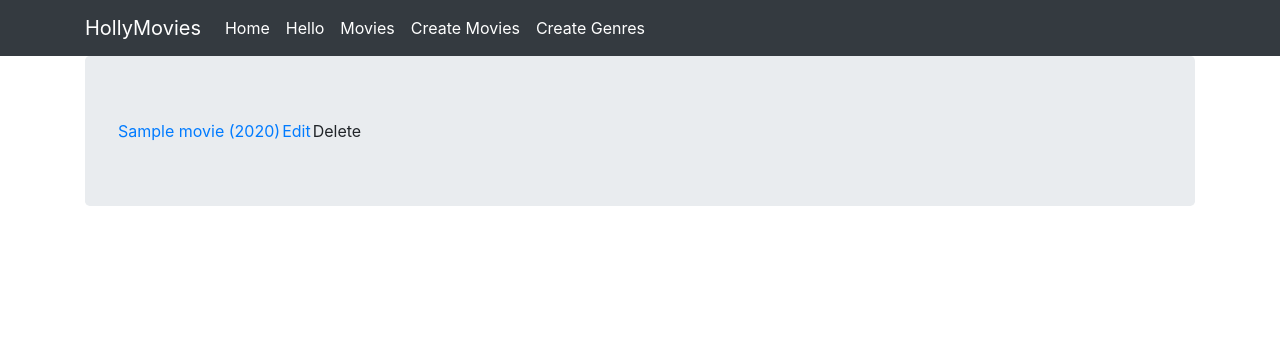
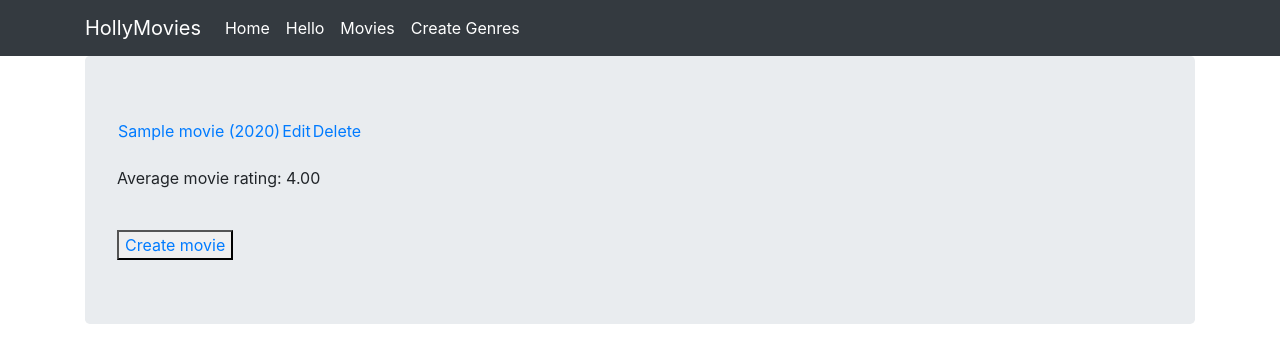
Before and after one commit to silox/sda-backend, a Django app: page /movie/ in a window 1280 px wide. Shown: the top 363 px of the page. Run offline with Django 4.2, Linux system fonts and the light colour scheme; tables that the repository leaves empty hold one stand-in row (values such as "Sample post"); some libraries are stand-ins or nearby versions.

Commit message:
Add average movie rating to view

```diff
--- a/sda_tutorial/urls.py
+++ b/sda_tutorial/urls.py
@@ -19,7 +19,7 @@ from django.urls import path
 
 from viewer.models import Genre, Movie
 from viewer.views import (
-    MovieListView, average_rating, hello, index, MovieCreateView, GenreCreateView, MovieUpdateView,
+    MovieListView, hello, index, MovieCreateView, GenreCreateView, MovieUpdateView,
     GenreUpdateView, MovieDeleteView, GenreDeleteView, MovieDetailView
 )
 
@@ -35,7 +35,6 @@ urlpatterns = [
     path('movie/create', MovieCreateView.as_view(), name='movie_create'),
     path('movie/update/<pk>', MovieUpdateView.as_view(), name='movie_update'),
     path('movie/delete/<pk>', MovieDeleteView.as_view(), name='movie_delete'),
-    path('movies/average-rating/', average_rating, name='average_rating'),
     path('genre/create/', GenreCreateView.as_view(), name='genre_create'),
     path('genre/update/<pk>', GenreUpdateView.as_view(), name='genre_update'),
     path('genre/delete/<pk>', GenreDeleteView.as_view(), name='genre_delete'),
--- a/viewer/templates/movie_detail.html
+++ b/viewer/templates/movie_detail.html
@@ -2,7 +2,10 @@
 
 {% block content %}
     <a href="{% url 'movie_list' %}">< Back to movie list</a>
+    <br><br><br>
+    <h2>{{ object.title }} ({{ movie.released.year }})</h2>
     <hr>
-    <p><b>{{ object.title }}</b> ({{ movie.released.year }})</p>
     <p>Genre: {{ movie.genre.name }}</p>
+    <p>Rating: {{ movie.rating }}</p>
+    <p>Description: {{ movie.description }}</p>
 {% endblock %}
--- a/viewer/templates/movie_list.html
+++ b/viewer/templates/movie_list.html
@@ -7,9 +7,13 @@
       <tr>
         <td><a href="{% url 'movie_detail' movie.pk %}">{{ movie.title }} ({{ movie.released.year }})</a></td>
         <td><a href="{% url 'movie_update' movie.pk %}">Edit</a></td>
-        <td>Delete</td>
+        <td><a href="{% url 'movie_delete' movie.pk %}">Delete</a></td>
       </tr>
     {% endfor %}
     </tbody>
   </table>
+  <br>
+  <p>Average movie rating: {{ average_rating }}</p>
+  <br>
+  <button><a href="{% url 'movie_create' %}">Create movie</a></button>
 {% endblock %}
--- a/viewer/templates/navbar.html
+++ b/viewer/templates/navbar.html
@@ -18,9 +18,6 @@
                 <a class="nav-item nav-link active" href="{% url 'movie_list' %}">
                     Movies
                 </a>
-                <a class="nav-item nav-link active" href="{% url 'movie_create' %}">
-                    Create Movies
-                </a>
                 <a class="nav-item nav-link active" href="{% url 'genre_create' %}">
                     Create Genres
                 </a>
--- a/viewer/views.py
+++ b/viewer/views.py
@@ -1,22 +1,13 @@
 import logging
 
-from django.http import HttpResponse
 from django.shortcuts import render
 from django.urls import reverse, reverse_lazy
-from django.views.generic import ListView, FormView, CreateView, UpdateView, DeleteView, DetailView
+from django.views.generic import ListView, CreateView, UpdateView, DeleteView, DetailView
 
 from viewer.forms import MovieForm, GenreForm
 from viewer.models import Movie, Genre
 
 logger = logging.getLogger(__name__)
-
-
-def average_rating(request):
-    movies = Movie.objects.all()
-    return HttpResponse(
-        f'Average rating: {sum(movie.rating for movie in movies) / len(movies)}',
-        content_type='text/plain'
-    )
 
 
 def hello(request, s0):
@@ -38,6 +29,13 @@ class MovieListView(ListView):
     template_name = 'movie_list.html'
     model = Movie
 
+    def get_context_data(self, **kwargs):
+        movies = Movie.objects.all()
+        return {
+            **super().get_context_data(**kwargs),
+            'average_rating': f'{sum(movie.rating for movie in movies) / len(movies):.2f}'
+        }
+
 
 class MovieDetailView(DetailView):
     template_name = 'movie_detail.html'
@@ -58,7 +56,7 @@ class MovieUpdateView(UpdateView):
     template_name = 'obj_create_form.html'
     model = Movie
     form_class = MovieForm
-    success_url = reverse_lazy('index')
+    success_url = reverse_lazy('movie_list')
 
     def form_invalid(self, form):
         logger.warning('User provided invalid data while updating a movie.')
@@ -68,7 +66,7 @@ class MovieUpdateView(UpdateView):
 class MovieDeleteView(DeleteView):
     template_name = 'obj_delete_form.html'
     model = Movie
-    success_url = reverse_lazy('index')
+    success_url = reverse_lazy('movie_list')
     extra_context = {'model_name': 'movie'}
 
 
```
